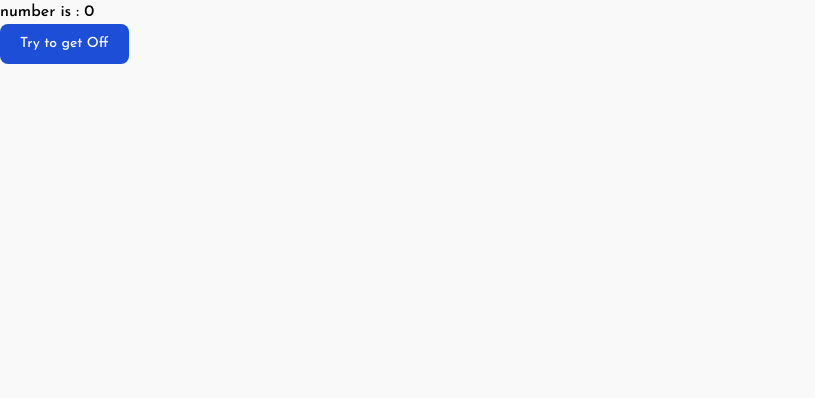
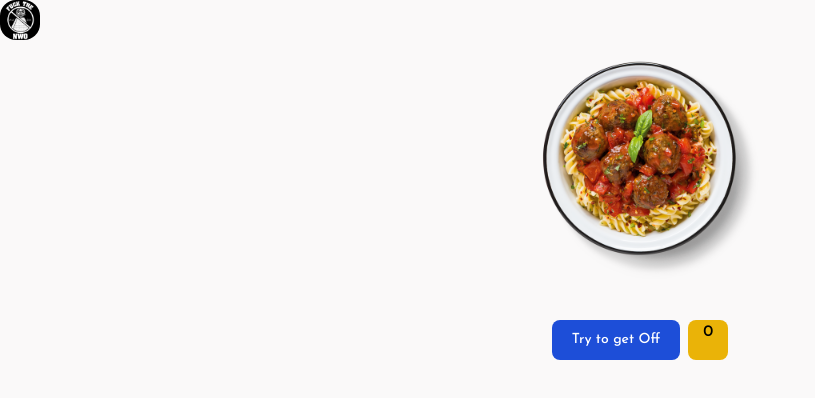
Before and after one commit to Abolfazl181920/Food-Delivery, a React (Create React App) app: page /bluefoodGift in a window 1280 px wide. Shown: the top 398 px of the page, without its empty margins (0-815 px from the left). Built offline with nearby package versions, Linux system fonts and the light colour scheme.

Commit message:
chance mechanism / importing img product / create random off num

```diff
--- a/src/pages/BlueFoodPage.js
+++ b/src/pages/BlueFoodPage.js
@@ -1,23 +1,37 @@
 import { useState } from 'react'
+
+import KILLILLU from '../assests/KILLILLU.png'
+import BlueFoodImg from '../assests/bluefood.png'
 
 const BlueFoodPage = () => {
 
     const [ randomNumber, setRandomNumber ] = useState(0)
+    const [ chanceCount, setChanceCount ] = useState(0)
+    const [ foodPrice, setFoodPrice ] = useState(900)
 
     const randomNumberRange = (min, max) => {
         return Math.floor(Math.random() * (max - min + 1)) + min
     }
 
     const handleClick = () => {
-        setRandomNumber(randomNumberRange(200, 700))
+        setRandomNumber(randomNumberRange(200, 500))
+        setChanceCount(prevState => prevState + 1)
+        if (chanceCount === 3) {
+            alert()
+        }
     }
 
     return (
-        <div>
-            number is : {randomNumber}
-            <br/>
-            <button onClick={handleClick} className="text-white bg-blue-700 hover:bg-blue-800 focus:ring-4 focus:ring-blue-300 font-medium rounded-lg text-sm px-5 py-2.5 mr-2 mb-2 dark:bg-blue-600 dark:hover:bg-blue-700 focus:outline-none dark:focus:ring-blue-800">Try to get Off</button>
-        </div>
+        <>
+            <img className="w-10 rounded-2xl" src={KILLILLU} alt="Kill Illuminati" />
+            <div className="flex justify-center block">
+                <img className="w-60" src={BlueFoodImg} alt="Iranian Koofte" />
+            </div>
+            <div className="flex justify-center mt-10">
+                <button onClick={handleClick} className="text-white bg-blue-700 hover:bg-blue-800 focus:ring-4 focus:ring-blue-300 font-medium rounded-lg text-sm px-5 py-2.5 mr-2 mb-2 dark:bg-blue-600 dark:hover:bg-blue-700 focus:outline-none dark:focus:ring-blue-800">Try to get Off</button>
+                <span className="bg-yellow-500 h-10 w-10 rounded-lg text-center"> {randomNumber} </span>
+            </div>
+        </>
     )
 }
 
```
Also changed, not shown: src/assests/KILLILLU.png (added).
